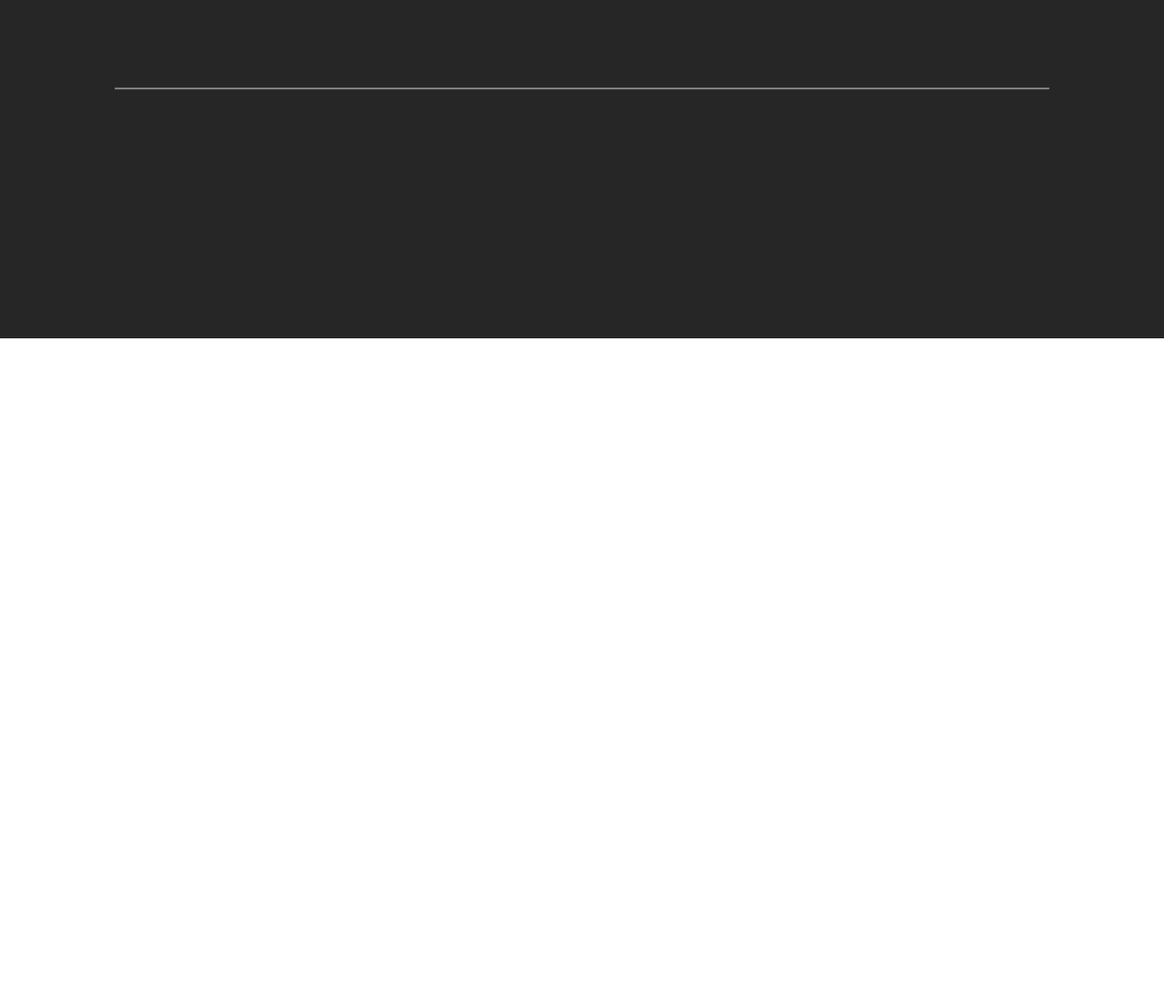
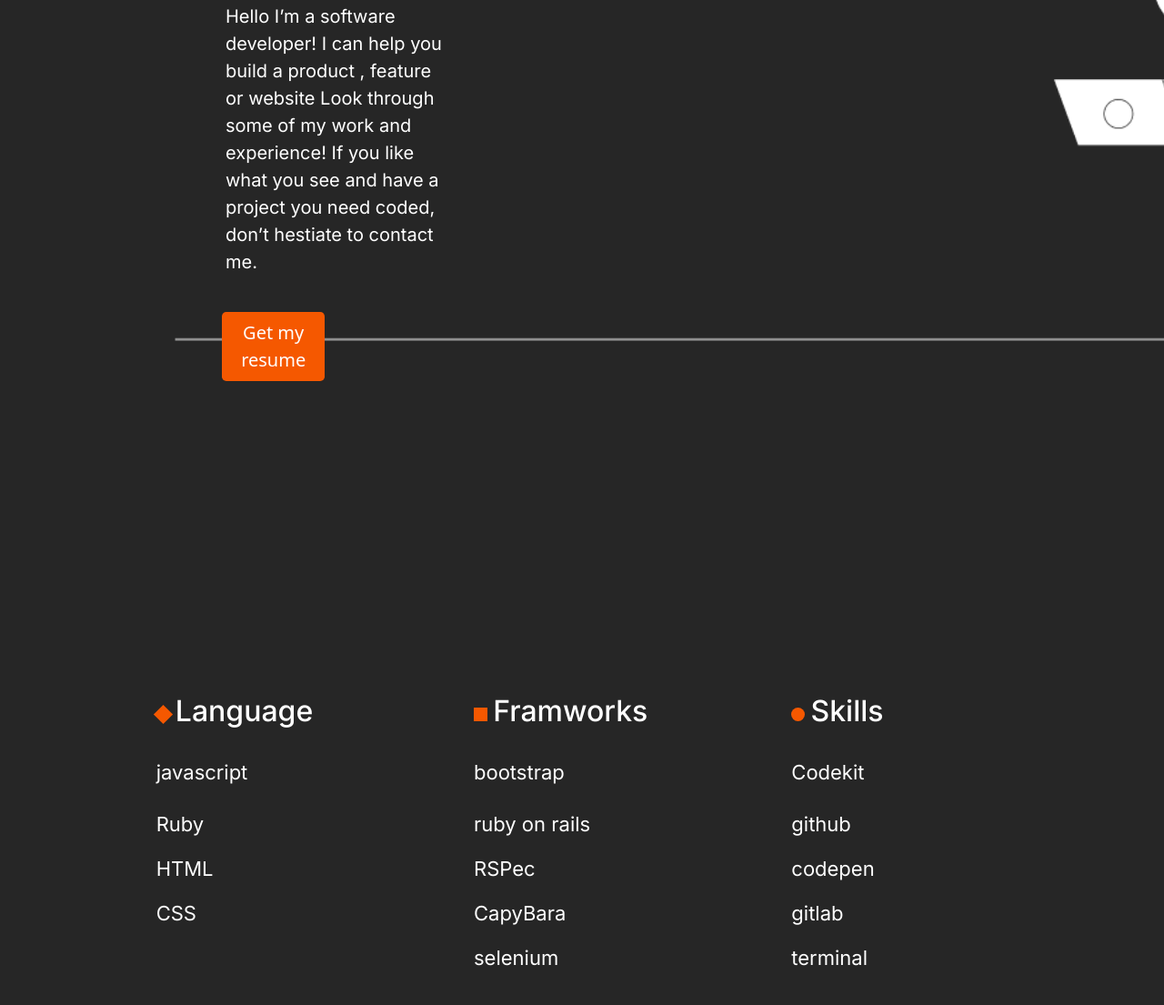
Before and after one commit to sntgopl/Bootstrap-Figma-Template, a website: page index.html in a window 1280 px wide. Shown: the part 3150-4255 px from the top of the page at 91% size. Before the commit the page ends 3522 px from the top, so only its background shows below. Drawn offline with nearby package versions, Linux system fonts and the light colour scheme.

Commit message:
add about me page

```diff
--- a/index.html
+++ b/index.html
@@ -121,13 +121,40 @@
                 </div>
             </div>
         </section>
-        <div class="bg-image" style="background-image: url('images/aboutme.png'); height: 100vh; width: 100vw; background-size: cover;">
-            <!-- <div class="row">
-
+        <div class="bg-image" style="background-image: url('images/aboutme.png'); height: auto; width: 100vw; background-size: cover; padding: 90px 10vw;">
+            <div class="row col-md-6 d-flex flex-column" style="padding: 120px;">
+                <h2 class="display-1 my-3" style="color: #f55800; font-family: 'Crete Round', serif; font-size: 72px;">About Me</h2>
+                <p class="text-white my-3 col-md-12" style="font-family: 'Inter', serif; font-size: 20px;">Hello I’m a software developer! I can help you build a product , feature or website Look through some of my work and experience! If you like what you see and have a project you need coded, don’t hestiate to contact me.</p>
+                <button type="button" class="btn btn-danger mx-2 my-4 btn-lg col-md-5" style="background-color: #f55800; border: none;">Get my resume</button>
             </div>
-            <div class="row">
-
-            </div> -->
+            <div class="row d-flex flex-row justify-content-around" style="margin-top: 200px;">
+                <ul class="col-md-3 text-white" style="list-style: none; font-family: 'Inter', serif; font-size: 22px;">
+                    <div style="height: 15px; width: 15px; background-color:#f55800; display: inline-block; transform: rotate(45deg);"></div>
+                    <h3 style="font-size: 32px; display: inline-block;">Language</h3>
+                    <li class="my-4">javascript</li>
+                    <li>Ruby</li>
+                    <li class="my-3">HTML</li>
+                    <li>CSS</li>
+                </ul>
+                <ul class="col-md-3 text-white" style="list-style: none; font-family: 'Inter', serif; font-size: 22px;">
+                    <div style="height: 15px; width: 15px; background-color:#f55800; display: inline-block; "></div>
+                    <h3 style="font-size: 32px; display: inline-block;">Framworks</h3>
+                    <li class="my-4">bootstrap</li>
+                    <li>ruby on rails</li>
+                    <li class="my-3">RSPec</li>
+                    <li>CapyBara</li>
+                    <li class="my-3">selenium</li>
+                </ul>
+                <ul class="col-md-3 text-white" style="list-style: none; font-family: 'Inter', serif; font-size: 22px;">
+                    <div style="height: 15px; width: 15px; background-color:#f55800; display: inline-block; border-radius: 50%;"></div>
+                    <h3 style="font-size: 32px; display: inline-block;">Skills</h3>
+                    <li class="my-4">Codekit</li>
+                    <li>github</li>
+                    <li class="my-3">codepen</li>
+                    <li>gitlab</li>
+                    <li class="my-3">terminal</li>
+                </ul>
+            </div>
         </div>
     </body>
 </html>
```
